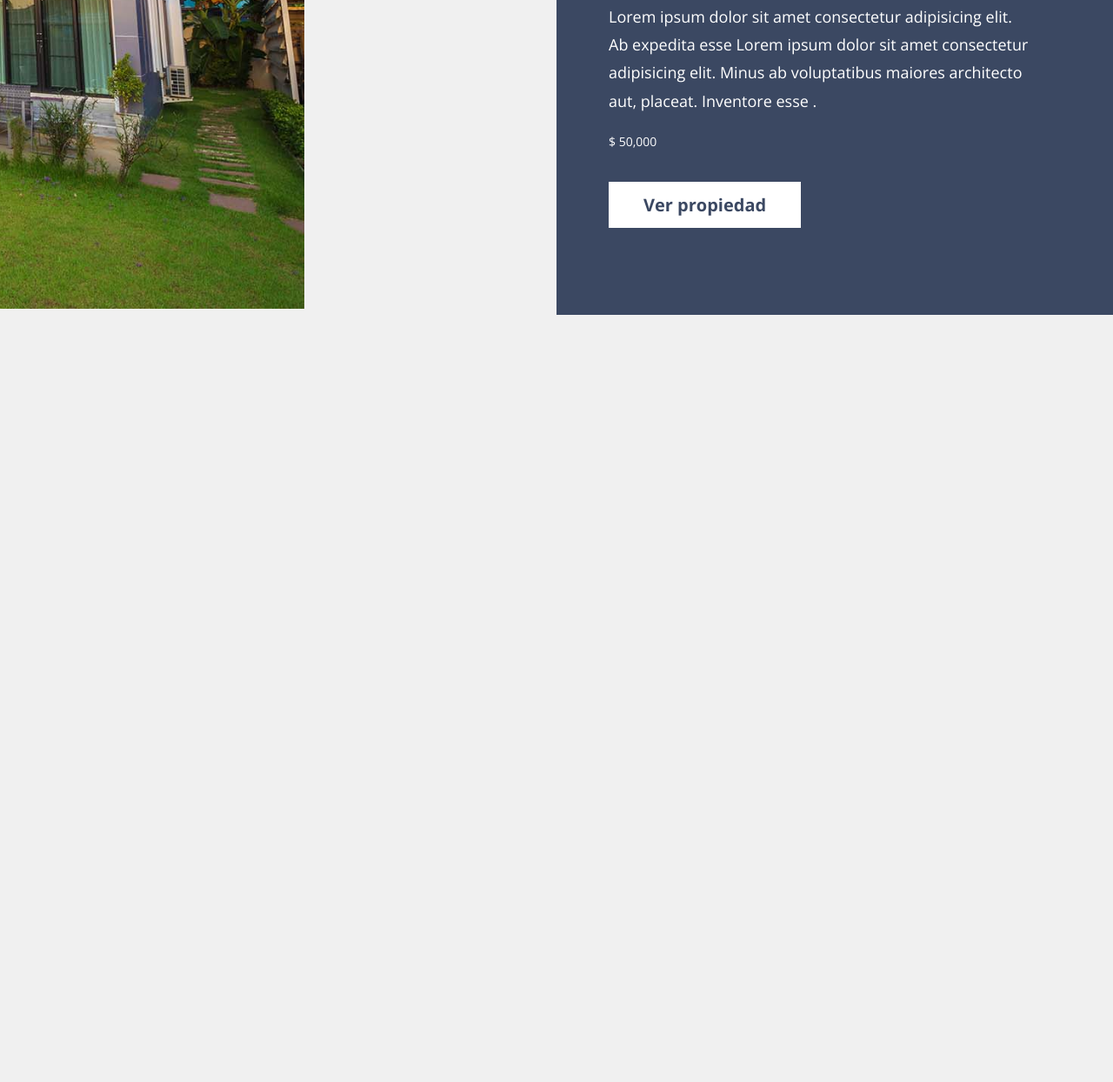
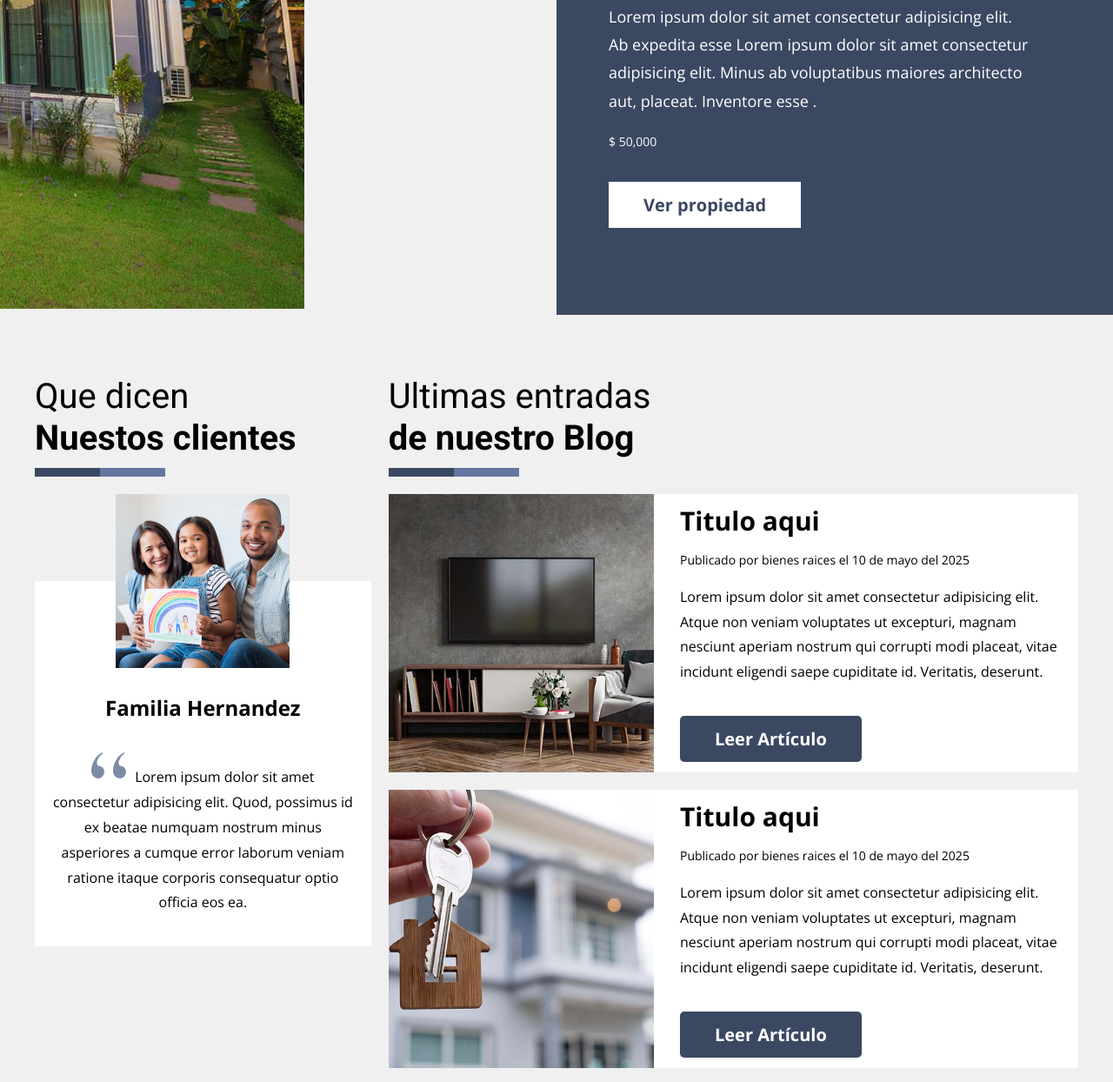
Before and after one commit to ElSantanax/RealState, a website: page index.html in a window 1280 px wide. Shown: the part 2276-3520 px from the top of the page at 87% size. Before the commit the page ends 2638 px from the top, so only its background shows below. Drawn offline with nearby package versions, Linux system fonts and the light colour scheme; files that its build step writes are made by us from their sources; files whose address does not match are found by name.

Commit message:
Añadir sección de testimoniales y entradas de blog en HTML, junto con estilos SCSS correspondientes

```diff
--- a/index.html
+++ b/index.html
@@ -152,6 +152,67 @@
         </div>
     </section>
 
+    <div class="testimoniales-blog contenedor">
+        <section class="testimoniales-blog__testimoniales">
+            <h2 class="testimoniales-blog__heading">Que dicen <span>Nuestos clientes</span></h2>
+            <div class="testimonial">
+                <img src="/build/img/testimonial.jpg" alt="imagen testimonial" class="testimonial__imagen">
+                <div class="testimonial__contenido">
+                    <p class="testimonial__nombre">Familia Hernandez</p>
+                    <p class="testimonial__texto">Lorem ipsum dolor sit amet consectetur adipisicing elit. Quod,
+                        possimus id
+                        ex beatae numquam nostrum minus asperiores a cumque error laborum veniam ratione itaque corporis
+                        consequatur optio officia eos ea.</p>
+                </div>
+            </div>
+        </section>
+
+        <section class="testimoniales-blog__blog">
+            <h2 class="testimoniales-blog__heading">Ultimas entradas <span>de nuestro Blog</span></h2>
+            <div class="entrada">
+                <div class="entrada__imagen-contenedor">
+                    <img src="/build/img/blog_1.jpg" alt="imagen blog" class="entrada__imagen">
+                </div>
+                <div class="entrada__contenido">
+                    <h3 class="entrada__nombre">Titulo aqui</h3>
+                    <p class="entrada__meta">Publicado por bienes raices el 10 de mayo del 2025</p>
+                    <p class="entrada__texto">Lorem ipsum dolor sit amet consectetur adipisicing elit. Atque non veniam
+                        voluptates ut excepturi, magnam nesciunt aperiam nostrum qui corrupti modi placeat, vitae
+                        incidunt eligendi saepe cupiditate id. Veritatis, deserunt.</p>
+                    <a href="#" class="entrada__enlace">Leer Artículo</a>
+                </div>
+            </div> <!-- .entrada -->
+
+            <div class="entrada">
+                <div class="entrada__imagen-contenedor">
+                    <img src="/build/img/blog_2.jpg" alt="imagen blog" class="entrada__imagen">
+                </div>
+                <div class="entrada__contenido">
+                    <h3 class="entrada__nombre">Titulo aqui</h3>
+                    <p class="entrada__meta">Publicado por bienes raices el 10 de mayo del 2025</p>
+                    <p class="entrada__texto">Lorem ipsum dolor sit amet consectetur adipisicing elit. Atque non veniam
+                        voluptates ut excepturi, magnam nesciunt aperiam nostrum qui corrupti modi placeat, vitae
+                        incidunt eligendi saepe cupiditate id. Veritatis, deserunt.</p>
+                    <a href="#" class="entrada__enlace">Leer Artículo</a>
+                </div>
+            </div> <!-- .entrada -->
+
+            <div class="entrada">
+                <div class="entrada__imagen-contenedor">
+                    <img src="/build/img/blog_3.jpg" alt="imagen blog" class="entrada__imagen">
+                </div>
+                <div class="entrada__contenido">
+                    <h3 class="entrada__nombre">Titulo aqui</h3>
+                    <p class="entrada__meta">Publicado por bienes raices el 10 de mayo del 2025</p>
+                    <p class="entrada__texto">Lorem ipsum dolor sit amet consectetur adipisicing elit. Atque non veniam
+                        voluptates ut excepturi, magnam nesciunt aperiam nostrum qui corrupti modi placeat, vitae
+                        incidunt eligendi saepe cupiditate id. Veritatis, deserunt.</p>
+                    <a href="#" class="entrada__enlace">Leer Artículo</a>
+                </div>
+            </div> <!-- .entrada -->
+        </section>
+    </div>
+
 </body>
 
 </html>
--- a/src/scss/base/_mixins.scss
+++ b/src/scss/base/_mixins.scss
@@ -57,11 +57,15 @@
     grid-template-columns: repeat($columnas, 1fr);
 }
 
-@mixin heading {
+@mixin heading ($salto : false) {
     font-weight: 400;
 
     span {
         font-weight: 700;
+
+        @if($salto) {
+            display: block;
+        }
     }
 
     &::after {
--- a/src/scss/ui/contenido/_index.scss
+++ b/src/scss/ui/contenido/_index.scss
@@ -1,2 +1,3 @@
 @forward 'propiedades';
 @forward 'destacada';
+@forward 'testimoniales';
--- /dev/null
+++ b/src/scss/ui/contenido/_testimoniales.scss
@@ -0,0 +1,100 @@
+@use 'base/mixins' as m;
+@use 'base/variables' as v;
+
+.testimoniales-blog {
+    margin-top: 5rem;
+
+    @include m.desktop {
+        @include m.grid(3, 2rem)
+    }
+
+    &__blog {
+        @include m.desktop {
+            grid-column: 2 / 4;
+        }
+    }
+
+    &__heading {
+        @include m.heading(true);
+    }
+}
+
+.testimonial {
+    text-align: center;
+
+    &__imagen {
+        width: 20rem;
+        margin: 0 auto;
+    }
+
+    &__contenido {
+        background-color: v.$blanco;
+        margin-top: -10rem;
+        padding: 10rem 2rem 2rem 2rem;
+    }
+
+    &__nombre {
+        font-size: 2.4rem;
+        font-weight: 700;
+    }
+
+    &__texto {
+        &::before {
+            content: '';
+            display: inline-block;
+            background-image: url('/build/img/quote.svg');
+            background-repeat: no-repeat;
+            background-position: center;
+            width: 4rem;
+            height: 4rem;
+            margin-right: 1rem;
+        }
+    }
+}
+
+.entrada {
+    background-color: v.$blanco;
+    margin-bottom: 2rem;
+
+    @include m.tablet {
+        @include m.grid(5, 2rem);
+        align-items: center;
+    }
+
+    &__imagen-contenedor {
+        @include m.tablet {
+            grid-column: 1 / 3;
+        }
+    }
+
+    &__imagen {
+        height: 32rem;
+        object-fit: cover;
+        width: 100%;
+
+        @include m.tablet {
+            height: 35rem;
+        }
+
+        @include m.desktop {
+            height: 32rem;
+        }
+    }
+
+    &__contenido {
+        padding: 1rem;
+
+        @include m.tablet {
+            grid-column: 3 / 6;
+        }
+    }
+
+    &__meta {
+        font-size: 1.4rem;
+    }
+
+    &__enlace {
+        border-radius: 0.5rem;
+        @include m.boton(v.$primario, v.$blanco);
+    }
+}
```
